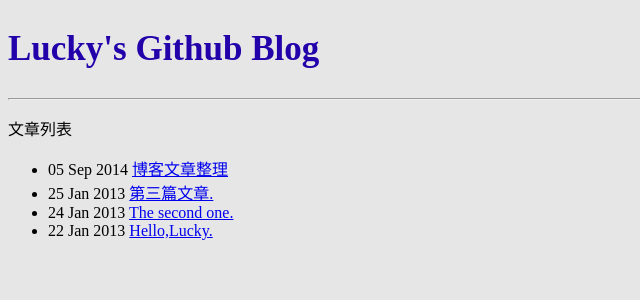
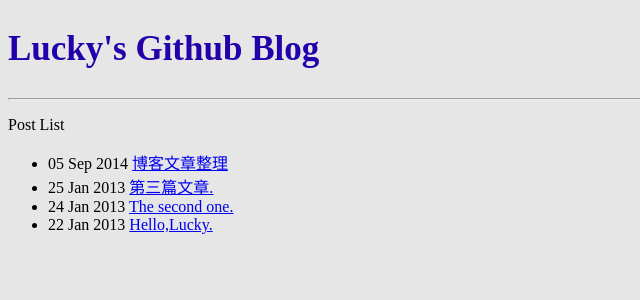
Before and after one commit to lucky521/blog, a Jekyll site: the page built from index.html, in a window 1280 px wide. Shown: the top 300 px of the page, without its empty margins (0-640 px from the left). Built offline with Jekyll 4.4.1, drawn with Linux system fonts in a browser that asks for light colours; comment, search, counter and statistics services are not loaded.

Commit message:
Update index.html

```diff
--- a/index.html
+++ b/index.html
@@ -2,7 +2,7 @@
 layout: default
 title: Lucky's Github Blog
 ---
-<p>文章列表</p>
+<p>Post List</p>
 <ul>
 {% for post in site.posts %}
 <li>{{ post.date | date_to_string }}
```
